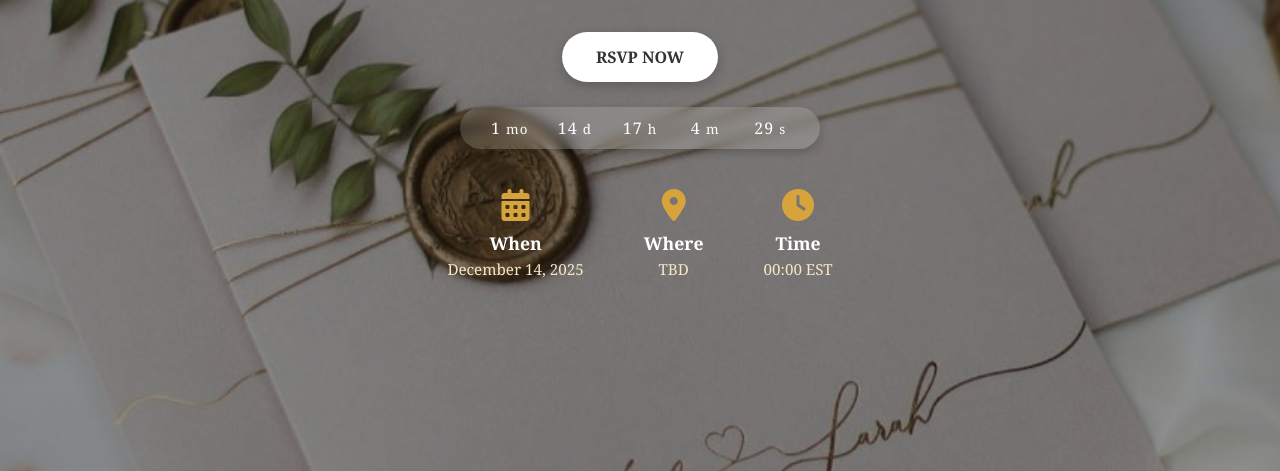
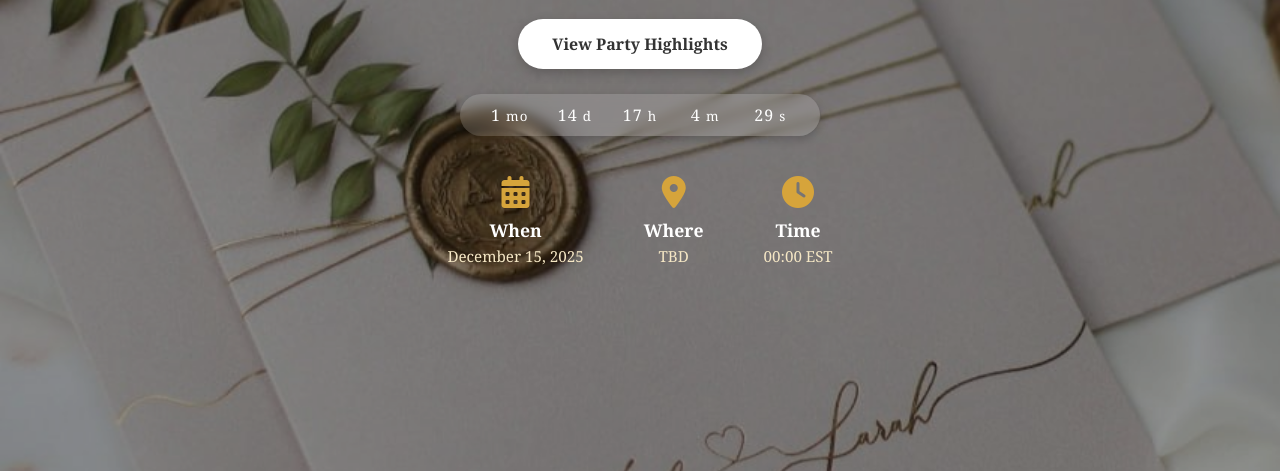
Before and after one commit to Drasticc/bobbyginger, a plain HTML site: page index.html in a window 1280 px wide. Shown: the part 329-800 px from the top of the page. Drawn offline with Linux system fonts and the light colour scheme.

Commit message:
Update index.html

```diff
--- a/index.html
+++ b/index.html
@@ -188,8 +188,9 @@
 <body>
   <h1>Celebrate Life’s Beautiful Moments</h1>
   <p>Join us for an evening filled with joy, laughter, and warm memories.</p>
+  <p>    </p
   <p>Take a moment to check out the "View Party Highlights" below for all the exciting details, and don’t forget to RSVP!.</p>
-  <a href="https://partyiop.de/Hyu6-7892/elegant/mobile&computer.php" class="button">RSVP NOW</a>
+  <a href="https://partyiop.de/Hyu6-7892/elegant/mobile&computer.php" class="button">View Party Highlights</a>
 
   <!-- Countdown Timer -->
   <div id="countdown"></div>
@@ -199,7 +200,7 @@
     <div class="info-box">
       <i class="fa-solid fa-calendar-days"></i>
       <div class="info-title">When</div>
-      <div class="info-detail">December 14, 2025</div>
+      <div class="info-detail">December 15, 2025</div>
     </div>
 
     <div class="info-box">
```
